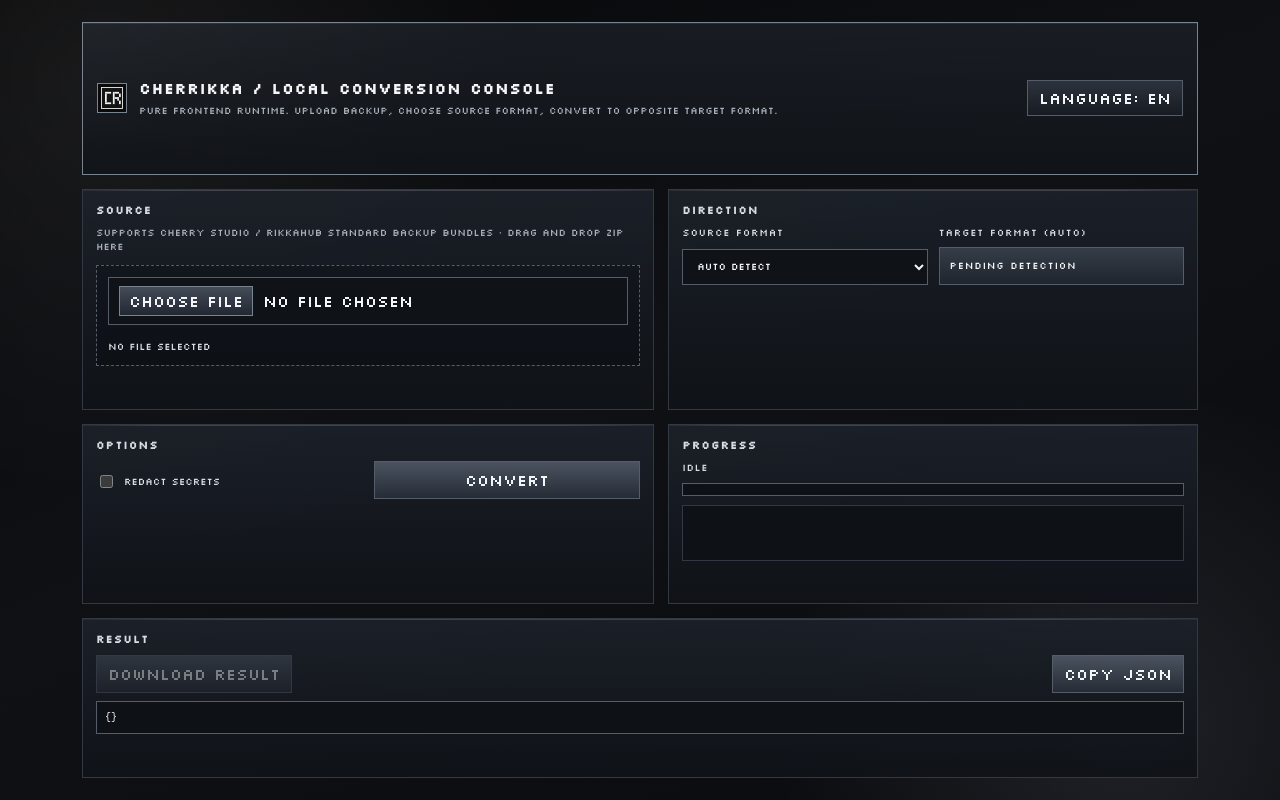
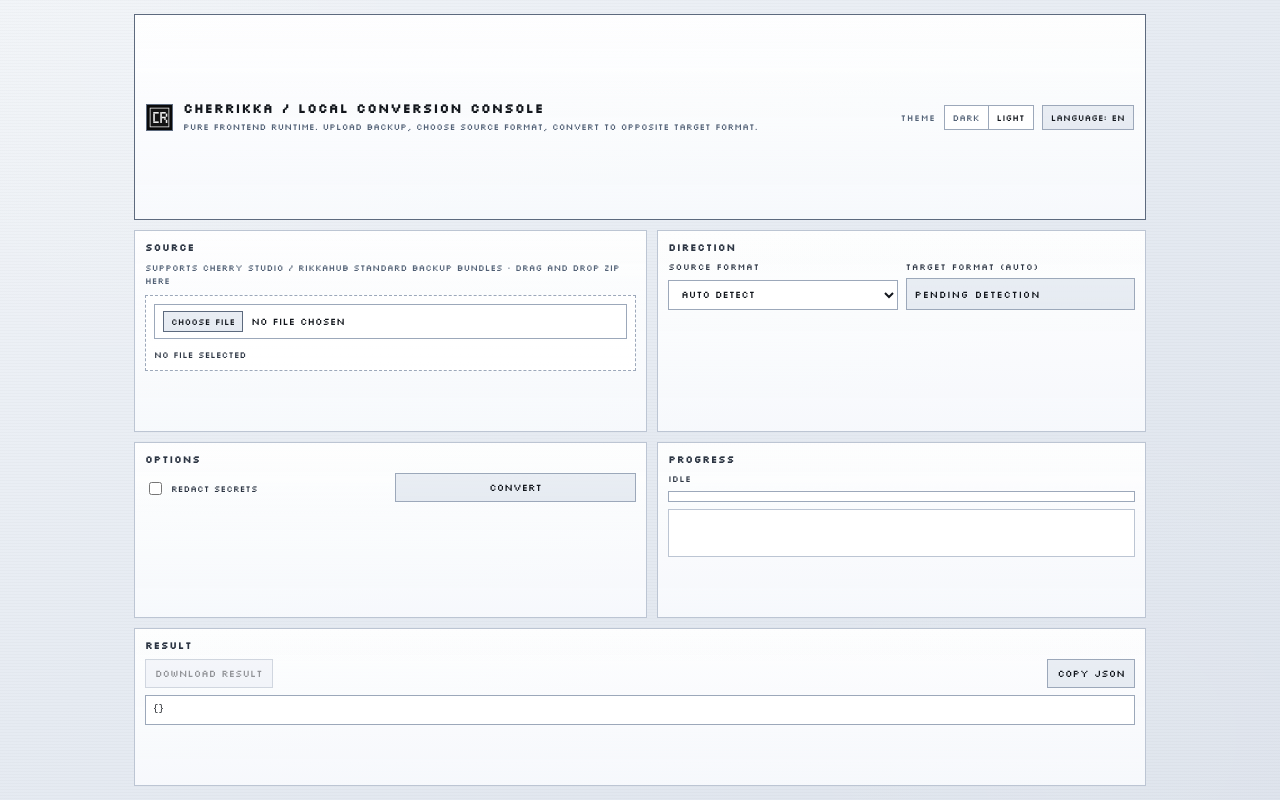
Before and after one commit to jacob-ayang/Cherrikka, a website built with Vite: page frontend/index.html in a window 1280 px wide. Built offline with nearby package versions, Linux system fonts and the light colour scheme.

Commit message:
ui: add dark/light theme switch and compact frontend layout

```diff
--- a/frontend/src/i18n/en.ts
+++ b/frontend/src/i18n/en.ts
@@ -42,4 +42,7 @@
   unresolvedTarget: 'Unable to determine target format, check source format selection',
   detectFailed: 'Format detection failed',
   language: 'Language',
+  theme: 'Theme',
+  themeDark: 'Dark',
+  themeLight: 'Light',
 };
--- a/frontend/src/i18n/types.ts
+++ b/frontend/src/i18n/types.ts
@@ -1,4 +1,5 @@
 export type AppLang = 'zh' | 'en';
+export type AppTheme = 'dark' | 'light';
 
 export interface I18nText {
   appTitle: string;
@@ -42,4 +43,7 @@
   unresolvedTarget: string;
   detectFailed: string;
   language: string;
+  theme: string;
+  themeDark: string;
+  themeLight: string;
 }
--- a/frontend/src/i18n/zh.ts
+++ b/frontend/src/i18n/zh.ts
@@ -42,4 +42,7 @@
   unresolvedTarget: '无法确定目标格式，请检查源格式选择',
   detectFailed: '格式识别失败',
   language: '语言',
+  theme: '主题',
+  themeDark: '黑底白字',
+  themeLight: '白底黑字',
 };
--- a/frontend/src/ui/app.ts
+++ b/frontend/src/ui/app.ts
@@ -3,7 +3,7 @@
 import { WorkerClient } from '../lib/worker-client';
 import { en } from '../i18n/en';
 import { zh } from '../i18n/zh';
-import type { AppLang, I18nText } from '../i18n/types';
+import type { AppLang, AppTheme, I18nText } from '../i18n/types';
 import { createActionPanel } from './components/action-panel';
 import { createFormatPanel } from './components/format-panel';
 import { createProgressPanel } from './components/progress-panel';
@@ -12,6 +12,7 @@
 
 interface AppState {
   lang: AppLang;
+  theme: AppTheme;
   sourceFile: File | null;
   sourceFormat: SourceFormat;
   detectedFormat: DetectResultFormat;
@@ -26,6 +27,7 @@
 export function mountApp(container: HTMLElement): void {
   const state: AppState = {
     lang: detectInitialLang(),
+    theme: detectInitialTheme(),
     sourceFile: null,
     sourceFormat: 'auto',
     detectedFormat: 'unknown',
@@ -38,6 +40,7 @@
   const render = () => {
     const text = i18n(state.lang);
     container.innerHTML = '';
+    document.body.setAttribute('data-theme', state.theme);
 
     const shell = document.createElement('main');
     shell.className = 'shell';
@@ -63,6 +66,38 @@
     titleWrap.append(title, subtitle);
     brand.append(icon, titleWrap);
 
+    const controls = document.createElement('div');
+    controls.className = 'top-controls';
+
+    const themeLabel = document.createElement('div');
+    themeLabel.className = 'control-label';
+    themeLabel.textContent = text.theme;
+
+    const themeToggle = document.createElement('div');
+    themeToggle.className = 'theme-toggle';
+
+    const themeDarkBtn = document.createElement('button');
+    themeDarkBtn.type = 'button';
+    themeDarkBtn.className = `theme-btn${state.theme === 'dark' ? ' active' : ''}`;
+    themeDarkBtn.textContent = text.themeDark;
+    themeDarkBtn.addEventListener('click', () => {
+      state.theme = 'dark';
+      persistTheme(state.theme);
+      render();
+    });
+
+    const themeLightBtn = document.createElement('button');
+    themeLightBtn.type = 'button';
+    themeLightBtn.className = `theme-btn${state.theme === 'light' ? ' active' : ''}`;
+    themeLightBtn.textContent = text.themeLight;
+    themeLightBtn.addEventListener('click', () => {
+      state.theme = 'light';
+      persistTheme(state.theme);
+      render();
+    });
+
+    themeToggle.append(themeDarkBtn, themeLightBtn);
+
     const langBtn = document.createElement('button');
     langBtn.type = 'button';
     langBtn.className = 'lang-toggle';
@@ -72,7 +107,8 @@
       render();
     });
 
-    topbar.append(brand, langBtn);
+    controls.append(themeLabel, themeToggle, langBtn);
+    topbar.append(brand, controls);
 
     const grid = document.createElement('section');
     grid.className = 'grid';
@@ -251,6 +287,26 @@
   return lang.startsWith('zh') ? 'zh' : 'en';
 }
 
+function detectInitialTheme(): AppTheme {
+  try {
+    const saved = window.localStorage.getItem('cherrikka.theme');
+    if (saved === 'dark' || saved === 'light') {
+      return saved;
+    }
+  } catch {
+    // ignore storage access failure
+  }
+  return window.matchMedia?.('(prefers-color-scheme: light)').matches ? 'light' : 'dark';
+}
+
+function persistTheme(theme: AppTheme): void {
+  try {
+    window.localStorage.setItem('cherrikka.theme', theme);
+  } catch {
+    // ignore storage access failure
+  }
+}
+
 function i18n(lang: AppLang): I18nText {
   return lang === 'zh' ? zh : en;
 }
--- a/frontend/src/ui/theme.css
+++ b/frontend/src/ui/theme.css
@@ -1,16 +1,48 @@
 :root {
+  --bg-0: #07080a;
+  --bg-1: #0e1116;
+  --bg-2: #141921;
+  --surface: #121720e8;
+  --surface-soft: #0d1118ea;
+  --surface-raised: #1f2733;
+  --input-bg: #0b1016;
+  --text-0: #f4f6f9;
+  --text-1: #d6dce5;
+  --text-2: #97a2b1;
+  --line: #4f5b6d;
+  --line-soft: #2f3845;
+  --line-strong: #78859a;
+  --accent: #d8dee7;
+  --progress-a: #728299;
+  --progress-b: #d5dbe6;
+  --noise: #ffffff07;
+  --theme-shadow: #00000070;
+}
+
+body[data-theme='dark'] {
   color-scheme: dark;
-  --bg-0: #070708;
-  --bg-1: #0f1115;
-  --bg-2: #15181d;
-  --bg-3: #1f242b;
-  --fg-0: #f4f5f7;
-  --fg-1: #d9dde3;
-  --fg-2: #a7afb8;
-  --line: #555d69;
-  --line-soft: #333944;
-  --line-strong: #7a8390;
-  --accent-soft: #cfd5de;
+}
+
+body[data-theme='light'] {
+  color-scheme: light;
+  --bg-0: #f1f4f8;
+  --bg-1: #e6ebf2;
+  --bg-2: #dde3ec;
+  --surface: #ffffffeb;
+  --surface-soft: #f8fafde8;
+  --surface-raised: #e6ebf2;
+  --input-bg: #ffffff;
+  --text-0: #12161c;
+  --text-1: #2b3442;
+  --text-2: #516075;
+  --line: #9ca8ba;
+  --line-soft: #bcc5d3;
+  --line-strong: #5d6a7e;
+  --accent: #1f2c41;
+  --progress-a: #5d6d83;
+  --progress-b: #c9d1de;
+  --noise: #00000006;
+  --theme-shadow: #adb7c540;
 }
 
 * {
@@ -24,19 +56,19 @@
   min-height: 100%;
   width: 100%;
   background:
-    radial-gradient(circle at 8% 10%, #ffffff12 0%, transparent 30%),
-    radial-gradient(circle at 88% 92%, #d7dde81a 0%, transparent 26%),
-    linear-gradient(155deg, var(--bg-0) 0%, var(--bg-1) 46%, #090b0f 100%);
-  color: var(--fg-0);
+    radial-gradient(circle at 10% 8%, #ffffff12 0%, transparent 32%),
+    radial-gradient(circle at 88% 92%, #ffffff14 0%, transparent 28%),
+    linear-gradient(150deg, var(--bg-0) 0%, var(--bg-1) 48%, var(--bg-2) 100%);
+  color: var(--text-0);
   font-family: 'Silkscreen', ui-monospace, SFMono-Regular, Menlo, Monaco, Consolas, 'Liberation Mono', monospace;
 }
 
 .shell {
-  width: min(1160px, 100%);
+  width: min(1040px, 100%);
   margin: 0 auto;
-  padding: 22px;
+  padding: 14px;
   display: grid;
-  gap: 14px;
+  gap: 10px;
   min-height: 100vh;
 }
 
@@ -45,96 +77,132 @@
   position: fixed;
   inset: 0;
   pointer-events: none;
-  background: repeating-linear-gradient(
-    to bottom,
-    #ffffff05 0,
-    #ffffff05 1px,
-    #00000000 1px,
-    #00000000 3px
-  );
-  opacity: 0.16;
+  background: repeating-linear-gradient(to bottom, var(--noise) 0, var(--noise) 1px, #00000000 1px, #00000000 3px);
+  opacity: 0.7;
 }
 
 .topbar {
   position: relative;
+  z-index: 1;
   display: flex;
   align-items: center;
   justify-content: space-between;
+  gap: 12px;
   border: 1px solid var(--line-strong);
   background:
-    linear-gradient(180deg, #21262e99 0%, #101318f0 100%),
-    linear-gradient(135deg, #ffffff0a 0%, #00000000 36%);
-  padding: 11px 14px;
-  box-shadow: 0 0 0 1px #0a0d1200, inset 0 1px 0 #ffffff12;
+    linear-gradient(180deg, #ffffff11 0%, #00000000 42%),
+    linear-gradient(180deg, var(--surface) 0%, var(--surface-soft) 100%);
+  padding: 10px 11px;
+  box-shadow: inset 0 1px 0 #ffffff14;
 }
 
 .app-brand {
   display: flex;
   align-items: center;
-  gap: 12px;
+  gap: 10px;
+  min-width: 0;
 }
 
 .app-icon {
-  width: 30px;
-  height: 30px;
+  width: 27px;
+  height: 27px;
   border: 1px solid var(--line-strong);
   background: var(--bg-0);
   image-rendering: pixelated;
-  box-shadow: 0 0 0 1px #00000088 inset;
+  box-shadow: 0 0 0 1px var(--theme-shadow) inset;
+  flex: 0 0 auto;
 }
 
 .title {
   margin: 0;
-  font-size: 15px;
+  font-size: 13px;
+  letter-spacing: 0.08em;
+  text-transform: uppercase;
+  white-space: nowrap;
+  overflow: hidden;
+  text-overflow: ellipsis;
+}
+
+.subtitle {
+  margin: 4px 0 0;
+  color: var(--text-2);
+  font-size: 9px;
+  line-height: 1.5;
+}
+
+.top-controls {
+  display: flex;
+  align-items: center;
+  gap: 8px;
+  flex-wrap: wrap;
+  justify-content: flex-end;
+}
+
+.control-label {
+  font-size: 9px;
+  color: var(--text-2);
   letter-spacing: 0.08em;
   text-transform: uppercase;
 }
 
-.subtitle {
-  margin: 5px 0 0;
-  color: var(--fg-2);
-  font-size: 10px;
-  line-height: 1.55;
+.theme-toggle {
+  display: inline-flex;
+  border: 1px solid var(--line);
+  background: var(--input-bg);
+}
+
+.theme-btn {
+  border: 0;
+  border-right: 1px solid var(--line);
+  background: transparent;
+  color: var(--text-2);
+  font: inherit;
+  font-size: 9px;
+  padding: 6px 8px;
+  cursor: pointer;
+  transition: background 120ms ease, color 120ms ease;
+}
+
+.theme-btn:last-child {
+  border-right: 0;
+}
+
+.theme-btn.active {
+  background: linear-gradient(180deg, #ffffff2b, #00000000);
+  color: var(--text-0);
 }
 
 .lang-toggle {
   border: 1px solid var(--line);
-  background: linear-gradient(180deg, #2d333d, #171b22);
-  color: var(--fg-0);
+  background: linear-gradient(180deg, #ffffff1b, #00000000), var(--surface-raised);
+  color: var(--text-0);
   font: inherit;
-  padding: 7px 11px;
+  font-size: 9px;
+  padding: 6px 8px;
   cursor: pointer;
-  transition: border-color 120ms ease, transform 120ms ease, background 120ms ease;
-}
-
-.lang-toggle:hover {
-  border-color: var(--accent-soft);
-  background: linear-gradient(180deg, #373f4c, #1c212a);
-}
-
-.lang-toggle:active {
-  transform: translateY(1px);
 }
 
 .grid {
+  position: relative;
+  z-index: 1;
   display: grid;
-  grid-template-columns: minmax(0, 1.08fr) minmax(0, 1fr);
+  grid-template-columns: minmax(0, 1.05fr) minmax(0, 1fr);
   grid-template-areas:
     'source direction'
     'options progress'
     'result result';
-  gap: 14px;
+  gap: 10px;
 }
 
 .panel {
   position: relative;
   border: 1px solid var(--line-soft);
   background:
-    linear-gradient(180deg, #1c2129e8, #0f1217f2),
-    linear-gradient(130deg, #ffffff08 0%, #00000000 44%);
-  padding: 13px;
-  min-height: 104px;
-  box-shadow: inset 0 1px 0 #ffffff0d;
+    linear-gradient(180deg, #ffffff0c 0%, #00000000 42%),
+    linear-gradient(180deg, var(--surface) 0%, var(--surface-soft) 100%);
+  padding: 10px;
+  min-height: 82px;
+  box-shadow: inset 0 1px 0 #ffffff12;
 }
 
 .panel::before {
@@ -144,7 +212,7 @@
   right: 0;
   top: 0;
   height: 1px;
-  background: linear-gradient(90deg, #00000000 0%, #dce3f020 14%, #dce3f020 86%, #00000000 100%);
+  background: linear-gradient(90deg, #00000000 0%, #ffffff20 12%, #ffffff20 88%, #00000000 100%);
 }
 
 .panel-source {
@@ -168,17 +236,17 @@
 }
 
 .panel-title {
-  margin: 0 0 9px;
-  font-size: 11px;
-  color: var(--fg-1);
-  letter-spacing: 0.12em;
+  margin: 0 0 7px;
+  font-size: 10px;
+  color: var(--text-1);
+  letter-spacing: 0.1em;
   text-transform: uppercase;
 }
 
 .panel-hint {
-  margin: 0 0 10px;
-  color: var(--fg-2);
-  font-size: 10px;
+  margin: 0 0 8px;
+  color: var(--text-2);
+  font-size: 9px;
   line-height: 1.45;
 }
 
@@ -186,106 +254,92 @@
 .select {
   width: 100%;
   border: 1px solid var(--line);
-  background: #0f1217;
-  color: var(--fg-0);
+  background: var(--input-bg);
+  color: var(--text-0);
   font: inherit;
-  padding: 8px 10px;
+  font-size: 10px;
+  padding: 6px 8px;
 }
 
 .file-input::file-selector-button {
   border: 1px solid var(--line-strong);
-  background: linear-gradient(180deg, #444c58, #222832);
-  color: var(--fg-0);
+  background: linear-gradient(180deg, #ffffff20, #00000000), var(--surface-raised);
+  color: var(--text-0);
   font: inherit;
-  padding: 4px 9px;
-  margin-right: 10px;
+  font-size: 9px;
+  padding: 4px 7px;
+  margin-right: 8px;
   cursor: pointer;
-}
-
-.file-input:hover::file-selector-button {
-  border-color: var(--accent-soft);
 }
 
 .drop-zone {
   display: grid;
-  gap: 9px;
+  gap: 7px;
   border: 1px dashed var(--line);
-  padding: 11px;
-  background: linear-gradient(180deg, #12161d, #0d1015);
-  transition: border-color 120ms ease, background 120ms ease, transform 120ms ease;
+  padding: 8px;
+  background: linear-gradient(180deg, #ffffff09, #00000000), var(--input-bg);
 }
 
 .drop-zone-active {
-  border-color: var(--accent-soft);
-  background: linear-gradient(180deg, #202732, #131821);
-  transform: translateY(-1px);
+  border-color: var(--accent);
+  background: linear-gradient(180deg, #ffffff12, #00000000), var(--input-bg);
 }
 
 .file-name {
-  margin-top: 5px;
-  color: var(--fg-1);
-  font-size: 10px;
+  margin-top: 2px;
+  color: var(--text-1);
+  font-size: 9px;
   word-break: break-all;
-  line-height: 1.55;
+  line-height: 1.5;
 }
 
 .format-row,
 .action-row {
   display: grid;
   grid-template-columns: repeat(2, minmax(0, 1fr));
-  gap: 11px;
+  gap: 8px;
 }
 
 .field {
   display: grid;
-  gap: 8px;
-  font-size: 10px;
-  color: var(--fg-1);
+  gap: 6px;
+  font-size: 9px;
+  color: var(--text-1);
   text-transform: uppercase;
   letter-spacing: 0.07em;
 }
 
 .target-badge {
   border: 1px solid var(--line);
-  background: linear-gradient(180deg, #353d48, #1f252e);
-  padding: 8px 10px;
-  min-height: 38px;
+  background: linear-gradient(180deg, #ffffff19, #00000000), var(--surface-raised);
+  padding: 7px 8px;
+  min-height: 32px;
   display: grid;
   place-items: center start;
-  color: var(--fg-0);
+  color: var(--text-0);
+  font-size: 10px;
 }
 
 .checkbox {
   display: inline-flex;
   align-items: center;
-  gap: 8px;
-  font-size: 10px;
-  color: var(--fg-1);
-  padding-top: 4px;
+  gap: 6px;
+  font-size: 9px;
+  color: var(--text-1);
+  padding-top: 2px;
 }
 
 .btn-primary,
 .btn-secondary {
   border: 1px solid var(--line);
-  background: linear-gradient(180deg, #4a535f, #262c36);
-  color: var(--fg-0);
+  background: linear-gradient(180deg, #ffffff22, #00000000), var(--surface-raised);
+  color: var(--text-0);
   font: inherit;
-  padding: 8px 11px;
+  font-size: 10px;
+  padding: 7px 9px;
   cursor: pointer;
   text-decoration: none;
   text-align: center;
-  transition: border-color 120ms ease, transform 120ms ease, background 120ms ease;
-}
-
-.btn-primary:hover,
-.btn-secondary:hover {
-  border-color: var(--accent-soft);
-  background: linear-gradient(180deg, #576170, #2c3340);
-}
-
-.btn-primary:active,
-.btn-secondary:active {
-  transform: translateY(1px);
 }
 
 .btn-primary:disabled,
@@ -296,34 +350,34 @@
 }
 
 .status {
-  font-size: 10px;
-  color: var(--fg-1);
-  margin-bottom: 9px;
+  font-size: 9px;
+  color: var(--text-1);
+  margin-bottom: 7px;
   letter-spacing: 0.05em;
 }
 
 .progress-bar {
   border: 1px solid var(--line);
-  background: #0e1218;
-  height: 13px;
+  background: var(--input-bg);
+  height: 11px;
   overflow: hidden;
 }
 
 .progress-fill {
   height: 100%;
   width: 0;
-  background: linear-gradient(90deg, #687384, #d5dbe5);
+  background: linear-gradient(90deg, var(--progress-a), var(--progress-b));
 }
 
 .log {
-  margin-top: 9px;
-  font-size: 10px;
-  color: var(--fg-2);
-  min-height: 56px;
-  max-height: 160px;
+  margin-top: 7px;
+  font-size: 9px;
+  color: var(--text-2);
+  min-height: 48px;
+  max-height: 130px;
   border: 1px solid var(--line-soft);
-  background: #0e1116;
-  padding: 8px;
+  background: var(--input-bg);
+  padding: 7px;
   white-space: pre-wrap;
   overflow: auto;
 }
@@ -333,35 +387,30 @@
   justify-content: space-between;
   align-items: center;
   flex-wrap: wrap;
-  gap: 8px;
-  margin-bottom: 8px;
+  gap: 6px;
+  margin-bottom: 7px;
 }
 
 .json {
   margin: 0;
-  font-size: 10px;
+  font-size: 9px;
   line-height: 1.5;
   border: 1px solid var(--line);
-  background: #0e1116;
-  padding: 8px;
-  max-height: 340px;
+  background: var(--input-bg);
+  padding: 7px;
+  max-height: 260px;
   overflow: auto;
 }
 
 .result-list {
-  font-size: 10px;
-  line-height: 1.58;
-  color: var(--fg-1);
-  margin-bottom: 8px;
+  font-size: 9px;
+  line-height: 1.55;
+  color: var(--text-1);
+  margin-bottom: 6px;
   word-break: break-word;
 }
 
 @media (max-width: 980px) {
-  .shell {
-    padding: 16px;
-    gap: 12px;
-  }
-
   .grid {
     grid-template-columns: 1fr;
     grid-template-areas:
@@ -371,6 +420,23 @@
       'progress'
       'result';
   }
+}
+
+@media (max-width: 760px) {
+  .shell {
+    padding: 10px;
+    gap: 8px;
+  }
+
+  .topbar {
+    align-items: flex-start;
+    flex-direction: column;
+  }
+
+  .top-controls {
+    width: 100%;
+    justify-content: space-between;
+  }
 
   .format-row,
   .action-row {
```
